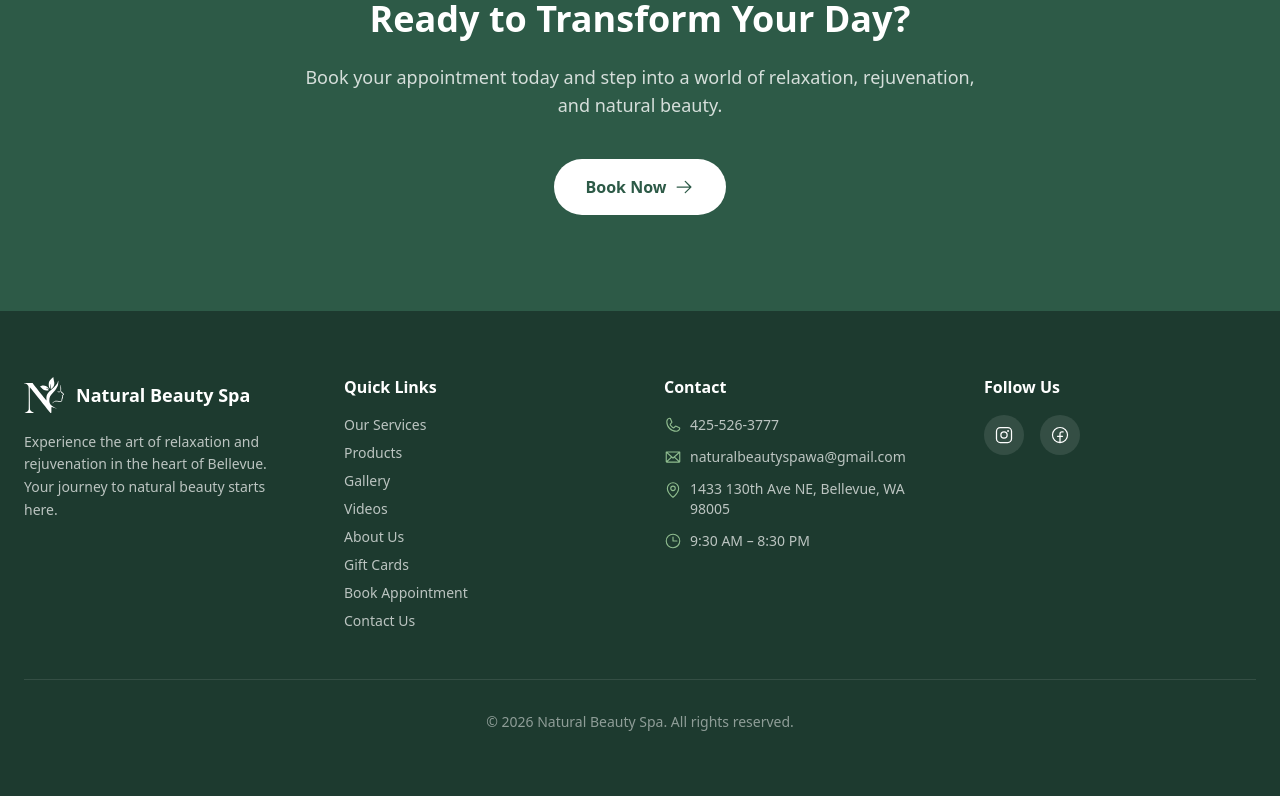
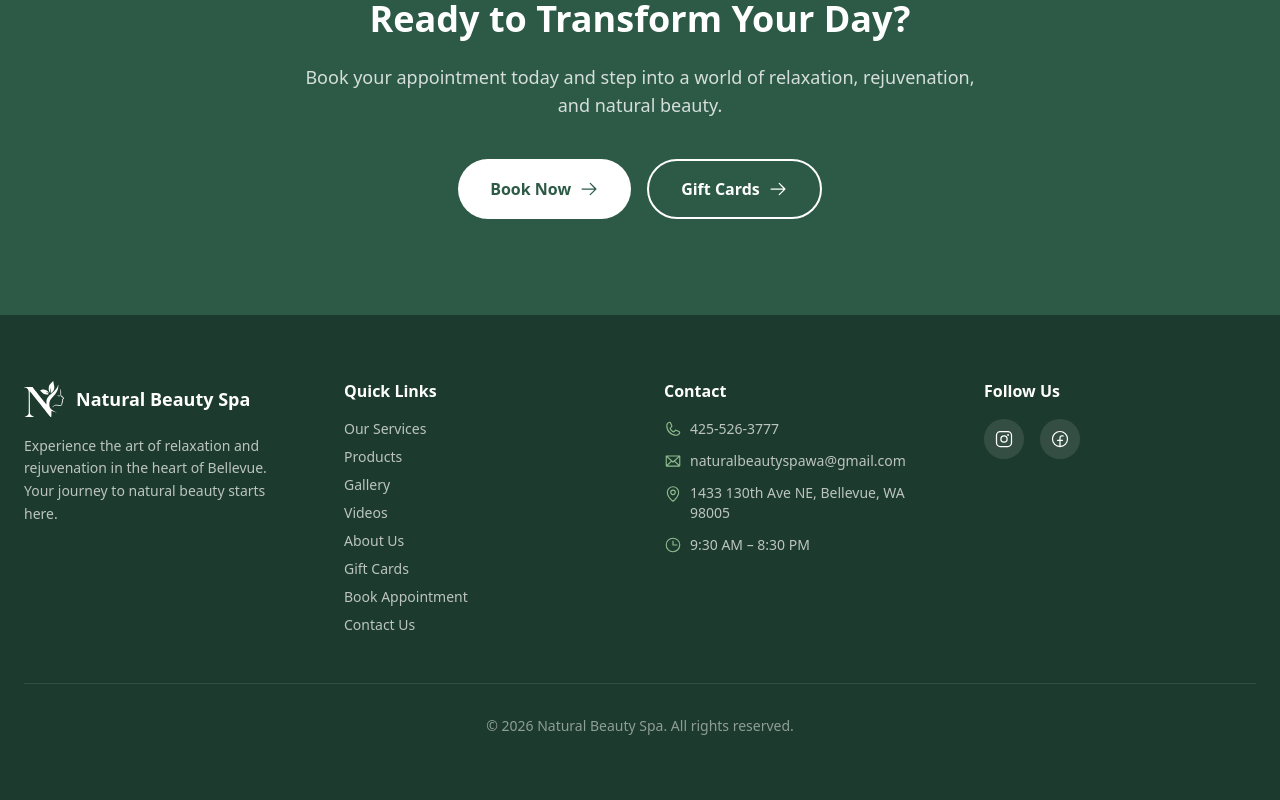
Before and after one commit to MerrickCai/natural-beauty-spa, a Next.js app: page / in a window 1280 px wide. Shown: the part 3084-3884 px from the top of the page. Built offline with nearby package versions, Linux system fonts and the light colour scheme.

Commit message:
Adds gift card call-to-action for home hero
Improves conversion options by pairing booking with gift cards

```diff
--- a/src/app/page.tsx
+++ b/src/app/page.tsx
@@ -284,6 +284,7 @@ export default function Home() {
               Book your appointment today and step into a world of relaxation,
               rejuvenation, and natural beauty.
             </p>
+            <div className="flex flex-col sm:flex-row gap-4 justify-center">
               <Link
                 href="/booking"
                 className="inline-flex items-center justify-center gap-2 bg-white text-primary px-8 py-4 rounded-full text-base font-semibold hover:bg-accent transition-colors"
@@ -291,6 +292,14 @@ export default function Home() {
                 Book Now
                 <ArrowRightIcon size={20} />
               </Link>
+              <Link
+                href="/gift-cards"
+                className="inline-flex items-center justify-center gap-2 border-2 border-white text-white px-8 py-4 rounded-full text-base font-semibold hover:bg-white hover:text-primary transition-colors"
+              >
+                Gift Cards
+                <ArrowRightIcon size={20} />
+              </Link>
+            </div>
           </motion.div>
         </div>
       </section>
```
Lines whose indentation alone changed are shown as unchanged.
